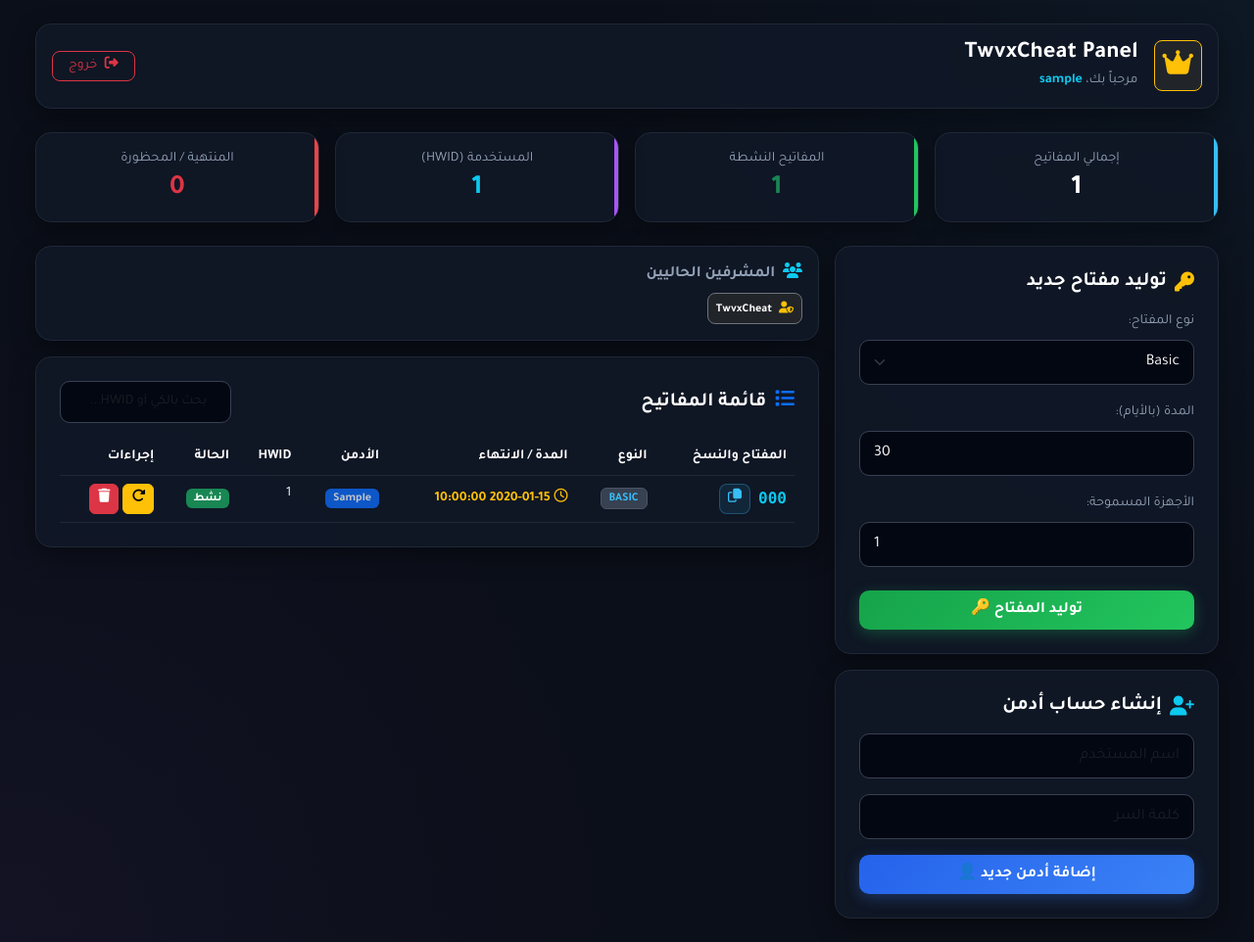
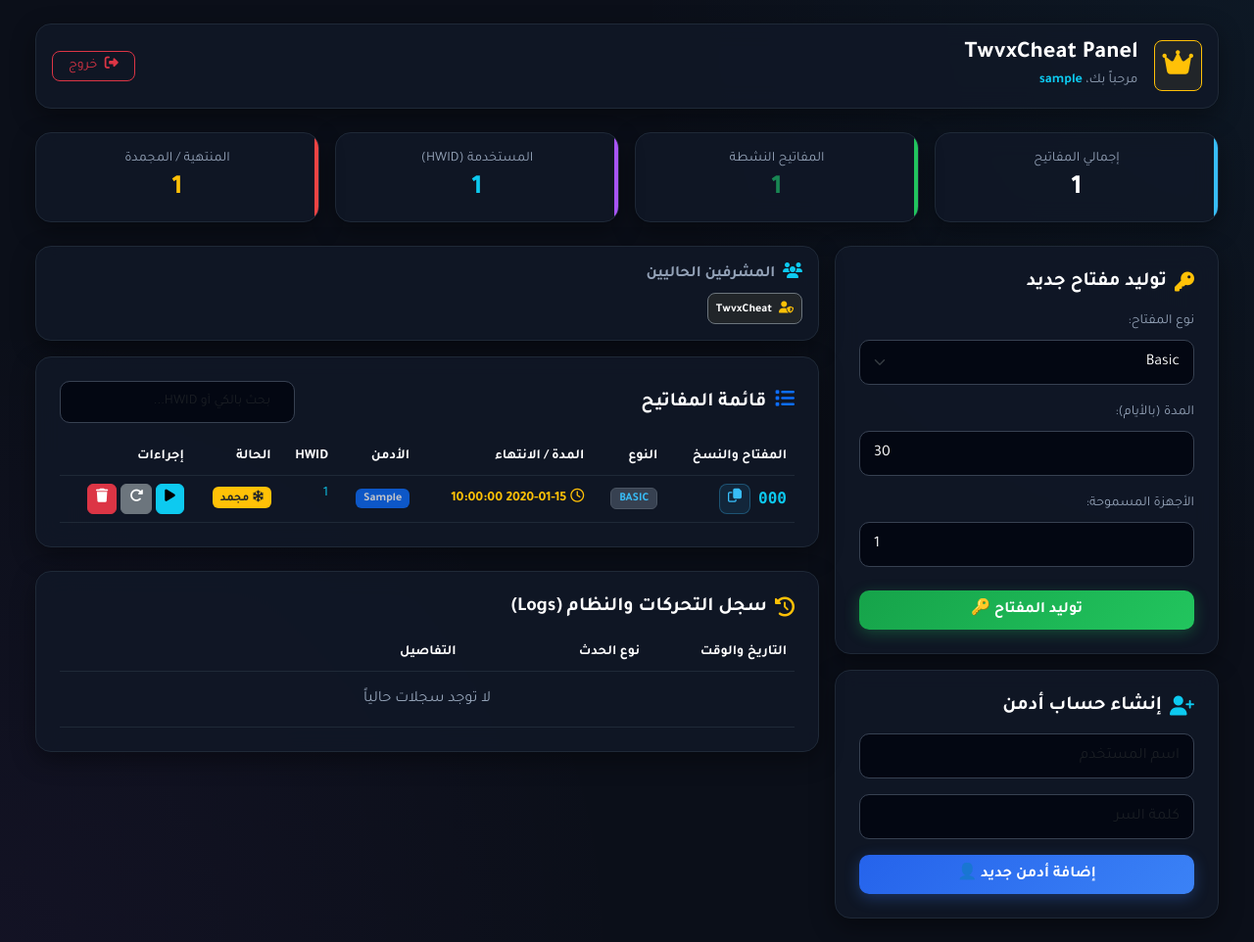
Before and after one commit to TwvxCheat/twvxcheat, a Flask app: page /keys in a window 1280 px wide. Shown: the whole page at 98% size. Run offline with Flask 3, Linux system fonts and the light colour scheme; the visitor is signed in with stand-in values (Sample User, id 1); data comes from the database, SQL or seed files in the repository; tables that the repository leaves empty hold one stand-in row (values such as "Sample post"); data that the repository does not hold is empty.

Commit message:
Update dashboard.html

```diff
--- a/templates/dashboard.html
+++ b/templates/dashboard.html
@@ -8,7 +8,7 @@
     <link href="https://cdn.jsdelivr.net/npm/bootstrap@5.3.0/dist/css/bootstrap.rtl.min.css" rel="stylesheet">
     <!-- FontAwesome Icons -->
     <link href="https://cdnjs.cloudflare.com/ajax/libs/font-awesome/6.4.0/css/all.min.css" rel="stylesheet">
-    <!-- Google FontTajawal -->
+    <!-- Google Font Tajawal -->
     <link href="https://fonts.googleapis.com/css2?family=Tajawal:wght@400;700;900&display=swap" rel="stylesheet">
 
     <style>
@@ -20,6 +20,7 @@
             --accent-green: #22c55e;
             --accent-purple: #a855f7;
             --accent-red: #ef4444;
+            --accent-yellow: #f59e0b;
         }
 
         body {
@@ -110,7 +111,7 @@
         }
         .copy-btn:hover { background: var(--accent-cyan); color: #000 !important; }
 
-        /* Custom Scrollbar */
+        /* Scrollbar customization */
         ::-webkit-scrollbar { width: 6px; height: 6px; }
         ::-webkit-scrollbar-track { background: #030712; }
         ::-webkit-scrollbar-thumb { background: #374151; border-radius: 4px; }
@@ -146,7 +147,7 @@
           {% endif %}
         {% endwith %}
 
-        <!-- بطاقات الإحصائيات المبتكرة -->
+        <!-- بطاقات الإحصائيات -->
         <div class="row g-3 mb-4">
             <div class="col-6 col-md-3">
                 <div class="glass-card p-3 text-center stat-card stat-total">
@@ -168,14 +169,14 @@
             </div>
             <div class="col-6 col-md-3">
                 <div class="glass-card p-3 text-center stat-card stat-expired">
-                    <span class="text-muted-custom small d-block mb-1">المنتهية / المحظورة</span>
-                    <h3 class="fw-bold mb-0 text-danger">{{ expired_keys + banned_keys }}</h3>
+                    <span class="text-muted-custom small d-block mb-1">المنتهية / المجمدة</span>
+                    <h3 class="fw-bold mb-0 text-warning">{{ expired_keys + frozen_keys + banned_keys }}</h3>
                 </div>
             </div>
         </div>
 
         <div class="row g-3">
-            <!-- القائمة الجانبية: النماذج -->
+            <!-- القائمة الجانبية -->
             <div class="col-lg-4">
 
                 <!-- توليد مفتاح -->
@@ -221,7 +222,7 @@
                 </div>
             </div>
 
-            <!-- الجداول والمحتوى الرئيسي -->
+            <!-- المحتوى الرئيسي -->
             <div class="col-lg-8">
 
                 <!-- الأدمنية -->
@@ -241,12 +242,11 @@
                     </div>
                 </div>
 
-                <!-- جدول المفاتيح مع محرك البحث المباشر -->
-                <div class="glass-card p-4">
+                <!-- جدول المفاتيح -->
+                <div class="glass-card p-4 mb-4">
                     <div class="d-flex flex-column flex-md-row justify-content-between align-items-md-center gap-3 mb-3">
                         <h5 class="fw-bold m-0"><i class="fa-solid fa-list text-primary me-1"></i> قائمة المفاتيح</h5>
-                        <!-- شريط البحث المباشر -->
-                        <div class="position-relative style="min-width: 240px;">
+                        <div class="position-relative" style="min-width: 240px;">
                             <input type="text" id="searchInput" onkeyup="filterKeys()" class="form-control ps-4 form-control-sm" placeholder="بحث بالكي أو HWID...">
                         </div>
                     </div>
@@ -294,13 +294,15 @@
                                     <td><span class="badge bg-primary opacity-75">{{ key.created_by or 'TwvxCheat' }}</span></td>
                                     <td>
                                         {% if key.hwid %}
-                                            <small class="text-truncate d-inline-block text-cyan" style="max-width: 100px;" title="{{ key.hwid }}">{{ key.hwid }}</small>
+                                            <small class="text-truncate d-inline-block text-info" style="max-width: 100px;" title="{{ key.hwid }}">{{ key.hwid }}</small>
                                         {% else %}
                                             <span class="text-muted-custom small">غير مستخدم</span>
                                         {% endif %}
                                     </td>
                                     <td>
-                                        {% if key.status == 'active' %}
+                                        {% if key.is_frozen or key.status == 'frozen' %}
+                                            <span class="badge bg-warning text-dark"><i class="fa-solid fa-snowflake me-1"></i>مجمد</span>
+                                        {% elif key.status == 'active' %}
                                             <span class="badge bg-success">نشط</span>
                                         {% elif key.status == 'expired' %}
                                             <span class="badge bg-danger">منتهي</span>
@@ -310,9 +312,17 @@
                                     </td>
                                     <td>
                                         <div class="d-flex gap-1">
+                                            <!-- زر التجميد / فك التجميد -->
+                                            <form action="/freeze_key/{{ key.id }}" method="POST" class="d-inline">
+                                                <button type="submit" class="btn btn-{{ 'info' if key.is_frozen else 'warning' }} btn-sm p-1 px-2 rounded-2" title="{{ 'فك التجميد' if key.is_frozen else 'تجميد المفتاح' }}">
+                                                    <i class="fa-solid {{ 'fa-play' if key.is_frozen else 'fa-snowflake' }}"></i>
+                                                </button>
+                                            </form>
+                                            <!-- إعادة ضبط HWID -->
                                             <form action="/reset_hwid/{{ key.id }}" method="POST" class="d-inline">
-                                                <button type="submit" class="btn btn-warning btn-sm p-1 px-2 rounded-2" title="إعادة ضبط HWID"><i class="fa-solid fa-rotate-right"></i></button>
+                                                <button type="submit" class="btn btn-secondary btn-sm p-1 px-2 rounded-2" title="إعادة ضبط HWID"><i class="fa-solid fa-rotate-right"></i></button>
                                             </form>
+                                            <!-- حذف المفتاح -->
                                             <form action="/delete_key/{{ key.id }}" method="POST" class="d-inline">
                                                 <button type="submit" class="btn btn-danger btn-sm p-1 px-2 rounded-2" title="حذف المفتاح"><i class="fa-solid fa-trash"></i></button>
                                             </form>
@@ -328,13 +338,54 @@
                         </table>
                     </div>
                 </div>
+
+                <!-- 📜 جدول سجل التحركات والنظام (Logs) -->
+                <div class="glass-card p-4">
+                    <h5 class="fw-bold mb-3 d-flex align-items-center gap-2">
+                        <i class="fa-solid fa-clock-rotate-left text-warning"></i> سجل التحركات والنظام (Logs)
+                    </h5>
+                    <div class="table-responsive" style="max-height: 320px; overflow-y: auto;">
+                        <table class="table table-dark table-hover align-middle mb-0 text-nowrap">
+                            <thead>
+                                <tr class="text-muted-custom small">
+                                    <th style="width: 20%;">التاريخ والوقت</th>
+                                    <th style="width: 25%;">نوع الحدث</th>
+                                    <th style="width: 55%;">التفاصيل</th>
+                                </tr>
+                            </thead>
+                            <tbody>
+                                {% for log in logs %}
+                                <tr>
+                                    <td><small class="text-muted-custom">{{ log.created_at }}</small></td>
+                                    <td>
+                                        {% if 'استخدام' in log.action %}
+                                            <span class="badge bg-success opacity-75">{{ log.action }}</span>
+                                        {% elif 'تجميد' in log.action %}
+                                            <span class="badge bg-warning text-dark">{{ log.action }}</span>
+                                        {% elif 'حذف' in log.action %}
+                                            <span class="badge bg-danger opacity-75">{{ log.action }}</span>
+                                        {% else %}
+                                            <span class="badge bg-info text-dark">{{ log.action }}</span>
+                                        {% endif %}
+                                    </td>
+                                    <td class="text-light small">{{ log.details }}</td>
+                                </tr>
+                                {% else %}
+                                <tr>
+                                    <td colspan="3" class="text-center text-muted-custom py-3">لا توجد سجلات حالياً</td>
+                                </tr>
+                                {% endfor %}
+                            </tbody>
+                        </table>
+                    </div>
+                </div>
+
             </div>
         </div>
     </div>
 
     <script src="https://cdn.jsdelivr.net/npm/bootstrap@5.3.0/dist/js/bootstrap.bundle.min.js"></script>
     <script>
-        // دالة تصفية المفاتيح من شريط البحث المباشر
         function filterKeys() {
             let input = document.getElementById("searchInput").value.toUpperCase();
             let table = document.getElementById("keysTable");
@@ -350,7 +401,6 @@
             }
         }
 
-        // دالة نسخ الكي
         function copyKey(text, btn) {
             navigator.clipboard.writeText(text).then(() => {
                 const icon = btn.querySelector('i');
```
